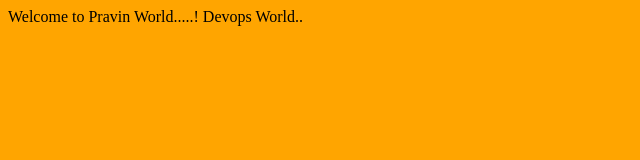
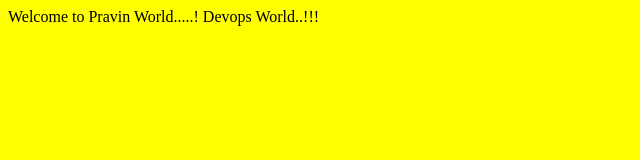
Before and after one commit to devopsgittesting/jenkins_training_2024_VD, a plain HTML site: page index.html in a window 1280 px wide. Shown: the whole page, without its empty margins (0-640 px from the left). Drawn offline with Linux system fonts and the light colour scheme.

Commit message:
webhook test 3

```diff
--- a/index.html
+++ b/index.html
@@ -1,4 +1,4 @@
-<body bgcolor='orange'>
+<body bgcolor='yellow'>
 Welcome to Pravin World.....!
-Devops World..
+Devops World..!!!
 </body>
```
